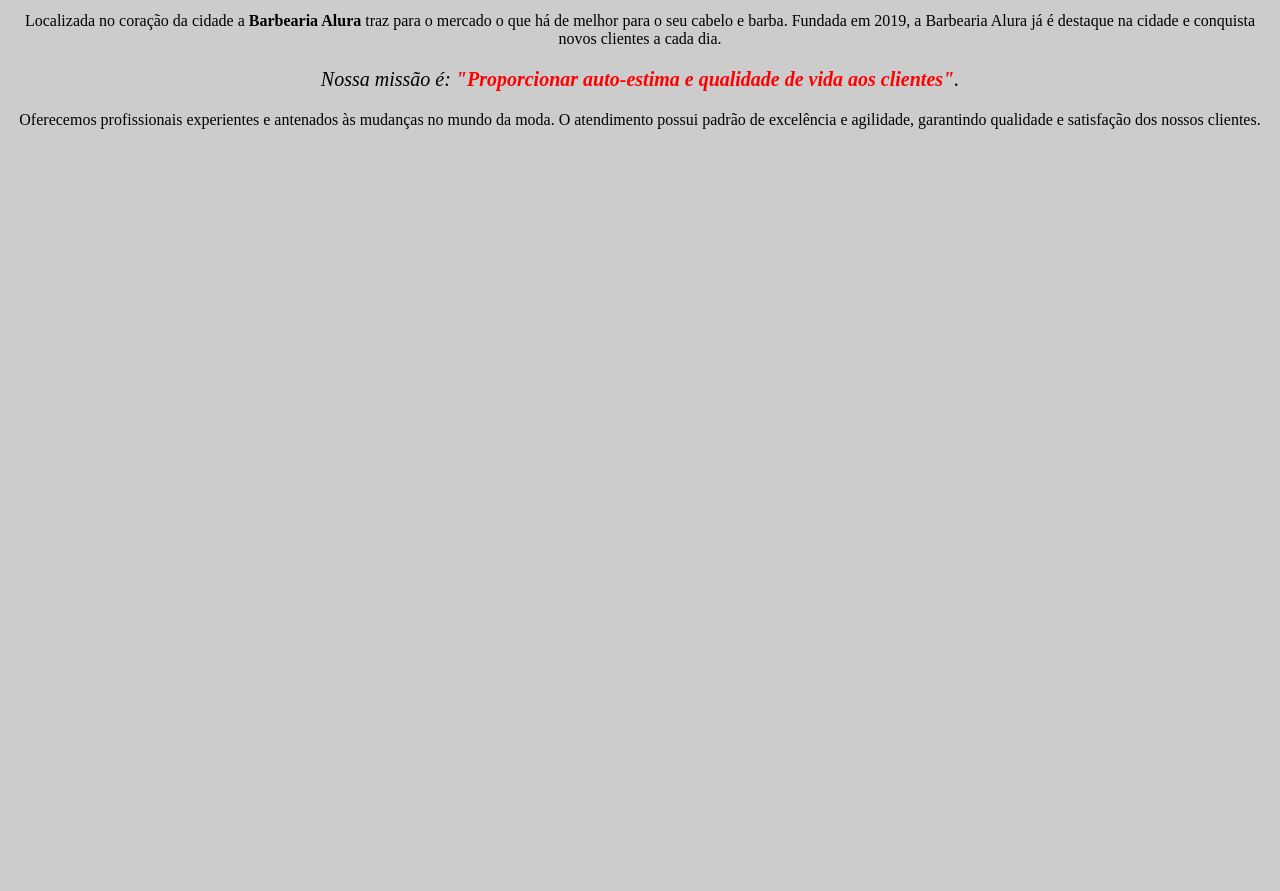
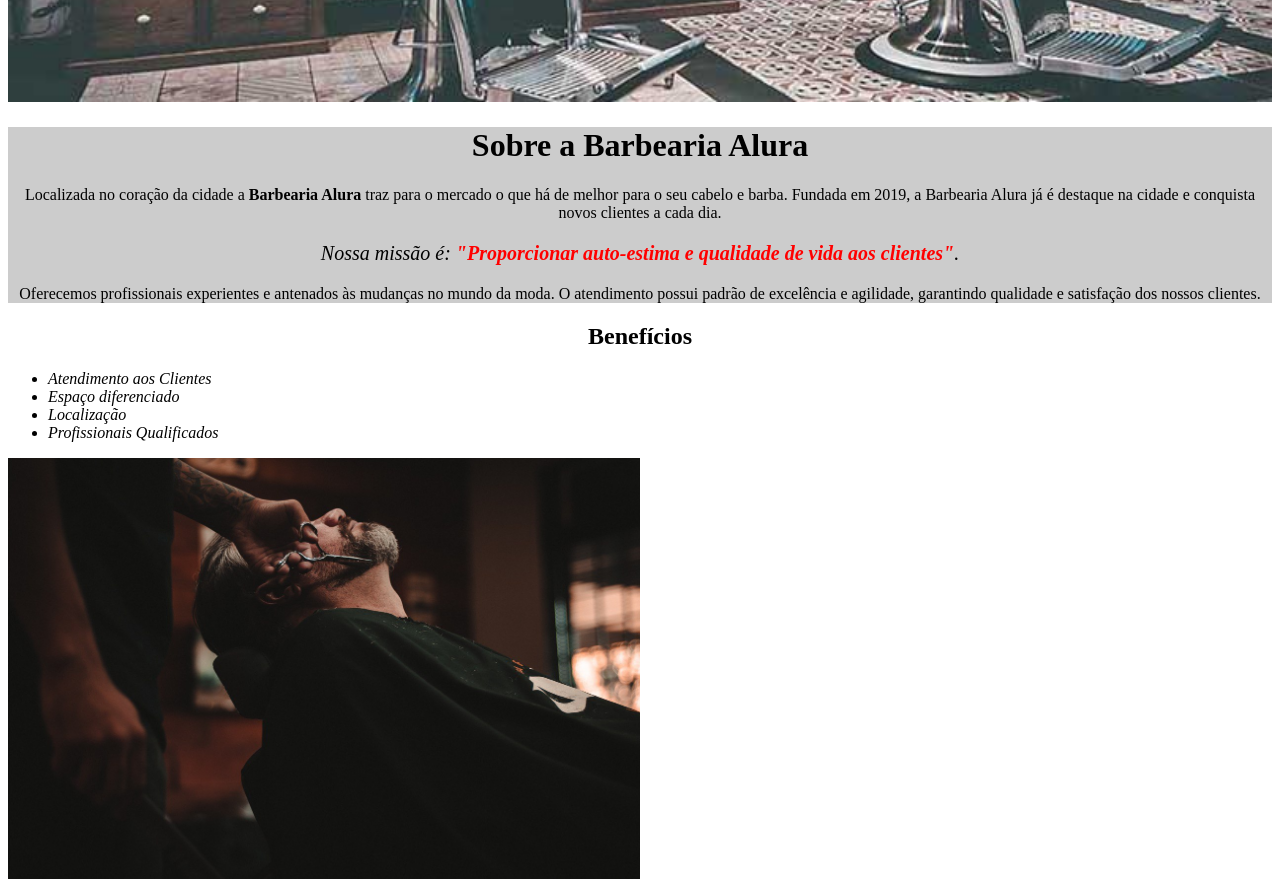
Before and after one commit to Megsofia/primeiro-repositorio, a plain HTML site: page index.html in a window 1280 px wide. Shown: the part 380-1271 px from the top of the page. Before the commit the page ends 800 px from the top, so only its background shows below. Drawn offline with Linux system fonts and the light colour scheme.

Commit message:
Add files via upload
adicionei os beneficios e a imagem

```diff
--- a/index.html
+++ b/index.html
@@ -11,6 +11,7 @@
     </head>
     <body>
         <img id="banner"src="banner.jpg">
+        <div class="principal">
 
             <h1 >Sobre a Barbearia Alura</h1>
 
@@ -21,5 +22,20 @@
 
             <p>Oferecemos profissionais experientes e antenados às mudanças no mundo da moda.
             O atendimento possui padrão de excelência e agilidade, garantindo qualidade e satisfação dos nossos clientes.</p>
+        </div>
+
+
+            <div class="beneficios">
+        <h2>Benefícios</h2>
+
+        <ul>
+            <li class="itens">Atendimento aos Clientes</li>
+            <li class="itens">Espaço diferenciado</li>
+            <li class="itens">Localização</li>
+            <li class="itens">Profissionais Qualificados</li>
+        </ul>
+
+        <img src="beneficios.jpg" class="imagembeneficios">
+    </div>
     </body>
 </html>
--- a/style.css
+++ b/style.css
@@ -1,10 +1,16 @@
 body {
-	background: #CCCCCC
+
 }
 
 #banner {
+    width: 100%;
 
 }
+
+.principal {
+	background: #CCCCCC;
+}
+
 
 h1 {
 	text-align: center
@@ -21,3 +27,19 @@ p {
 em strong {
 	color: #FF0000;
 }
+
+.itens {
+	font-style: italic;
+}
+
+.beneficios {
+	background: #FFFFFF;
+}
+
+h2 {
+	text-align: center;
+}
+
+.imagembeneficios {
+	width: 50%;
+}
```
Also changed, not shown: beneficios.jpg (added). Lines whose indentation alone changed are shown as unchanged.
